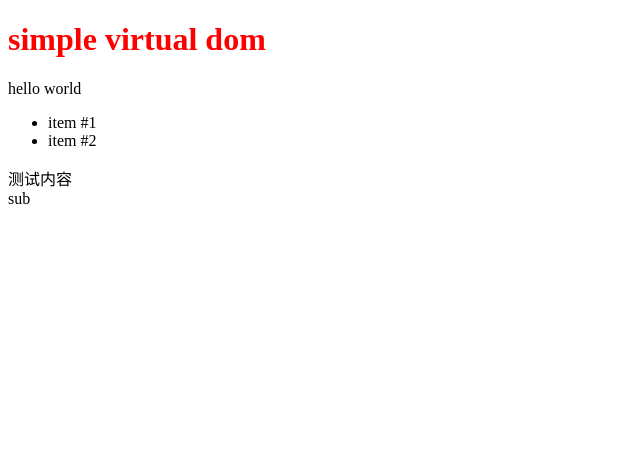
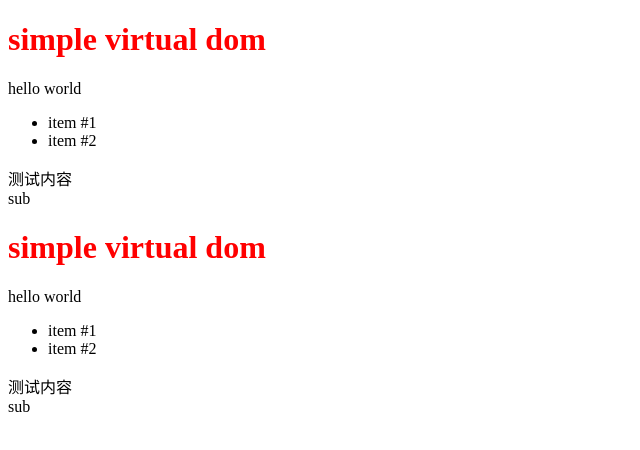
Before and after one commit to SinanJS/titan, a website: page examples/vdom.html in a window 1280 px wide. Shown: the whole page, without its empty margins (0-640 px from the left). Drawn offline with Linux system fonts and the light colour scheme.

Commit message:
虚拟DOM

```diff
--- a/examples/vdom.html
+++ b/examples/vdom.html
@@ -16,10 +16,10 @@
         </ul>
         <div class="btn">
             测试内容
-
             <div class="about">sub</div>
         </div>
     </div>
+    <div id="clone"></div>
 </body>
 <script>
     require.config({
@@ -33,7 +33,8 @@
         var vd = Ti.render({
             el:"#container"
         });
-        console.log(vd.vdomTree);
+
+        console.log(Ti.getCache(Ti.vDom).id_container);
     });
 </script>
 </html>
--- a/src/core.js
+++ b/src/core.js
@@ -60,6 +60,7 @@ define([], function () {
         noop: function () {
         },
         //迭代器，若回调函数返回false，则停止迭代
+        //callback参数：索引index,项目item
         each: function (obj, cb) {
             if (!obj) {
                 return;
@@ -74,8 +75,8 @@ define([], function () {
                     }
                 }
             } else {
-                for (var item in obj) {
-                    isContinue = cb.call(obj[item], item, obj[item]);
+                for (var index in obj) {
+                    isContinue = cb.call(obj[index], index, obj[index]);
                     if(isContinue == false){
                         break;
                     }
--- a/src/core/cache.js
+++ b/src/core/cache.js
@@ -42,6 +42,7 @@ define(["../core"], function (Ti) {
             } else if (arguments.length > 2 && typeof key == "string") {
                 cache[key] = value;
             }
+            this.cache[account] = cache;
             return this;
         },
         get: function (owner, key) {
@@ -50,7 +51,7 @@ define(["../core"], function (Ti) {
                 return false;
             }
             var cache = this.cache[account];
-            if (typeof key == "string") {
+            if (key && typeof key == "string") {
                 return cache[key];
             } else {
                 return cache;
--- a/src/dom/vdom.js
+++ b/src/dom/vdom.js
@@ -5,7 +5,7 @@ define(["../core",
         "../core/cache",
         "./velement"],
 function (Ti, Cache,VElement) {
-
+    Ti.vDom = {};
     var VDom = function (options) {
         this.el = options.el;
         this.$el = document.querySelector(options.el);
@@ -14,10 +14,22 @@ function (Ti, Cache,VElement) {
     };
     VDom.prototype = {
         init:function () {
-            this.vdomTree = this.scanRealDom(this.$el);
+            var vDomTree = this.scanRealDom(this.$el);
+            var cacheKey = "";
+            if(this.el[0]==="#"){
+                cacheKey = "id_"+this.el.split("#")[1];
+            }else if(this.el[0]==="."){
+                cacheKey = "className_"+this.el.split(".")[1];
+            }else {
+                cacheKey = this.el;
+            }
+            Ti.setCache(Ti.vDom,cacheKey,vDomTree);
+
+            console.log(this._render(vDomTree));
+           // vDomTree = null;
         },
         // 扫描el下的真实DOM结构，生成基本VDOM树
-        //https://developer.mozilla.org/zh-CN/docs/Web/API/Node/nodeType
+        // https://developer.mozilla.org/zh-CN/docs/Web/API/Node/nodeType
         scanRealDom:function ($el) {
             switch ($el.nodeType){
                 // 元素节点
@@ -33,7 +45,10 @@ function (Ti, Cache,VElement) {
                     if($el.childNodes.length>0){
                         for(var c = 0;c<$el.childNodes.length;c++){
                             // 递归生成虚拟dOM
-                            children.push(this.scanRealDom($el.childNodes[c]));
+                            var vn = this.scanRealDom($el.childNodes[c]);
+                            if(vn){
+                                children.push(vn);
+                            }
                         }
                     }
                     v_node = new VElement(tagName,props,children);
@@ -57,9 +72,34 @@ function (Ti, Cache,VElement) {
             }
 
         },
-        render:function () {
-
+        _createNode:function (vDomTree) {
+            if(!vDomTree){
+                return;
+            }
+            var _node;
+            var tagName = vDomTree.tagName;
+            var props = vDomTree.props;
+            var children = vDomTree.children;
+            var textContent = vDomTree.textContent || "";
+            if(vDomTree.tagName!=="#text"){
+                _node = document.createElement(tagName);
+                for(var name in props){
+                    _node.setAttribute(name,props[name]);
+                }
+                if(children.length>0){
+                    var _this = this;
+                    Ti.each(children,function (index,item) {
+                        _node.appendChild(_this._createNode(item));
+                    });
+                }
+            }else {
+                _node = document.createTextNode(textContent);
+            }
+            return _node;
         },
+        _render:function (vDomTree) {
+            document.querySelector("#clone").appendChild(this._createNode(vDomTree));
+        }
     }
 
     Ti.render = function (options) {
```
Also changed, not shown: dist/ti.js.
